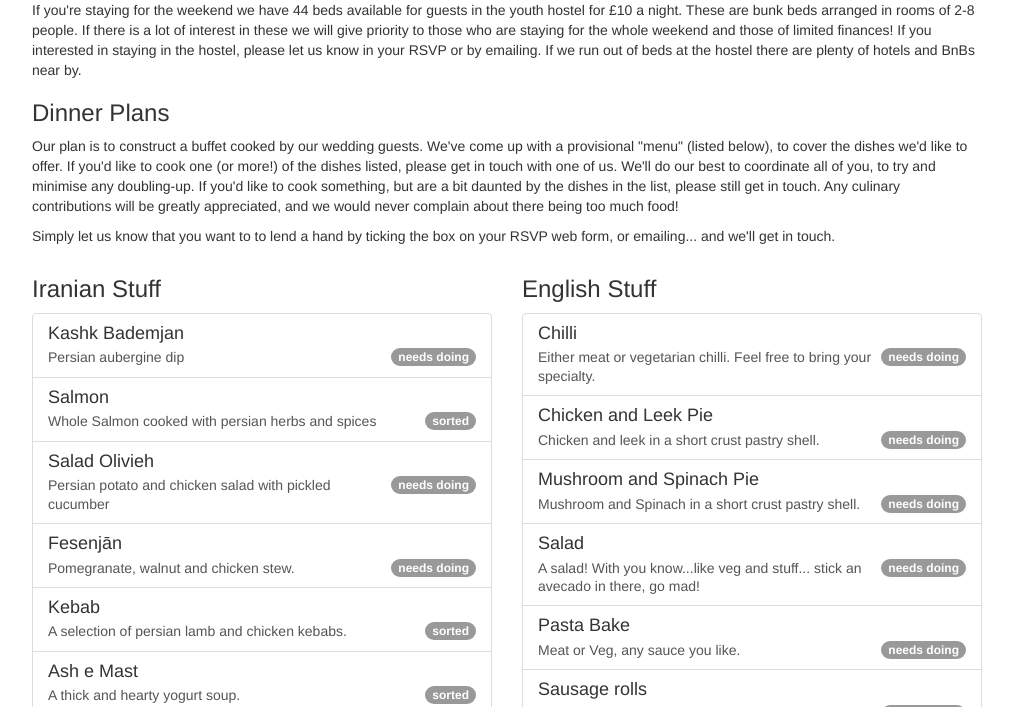
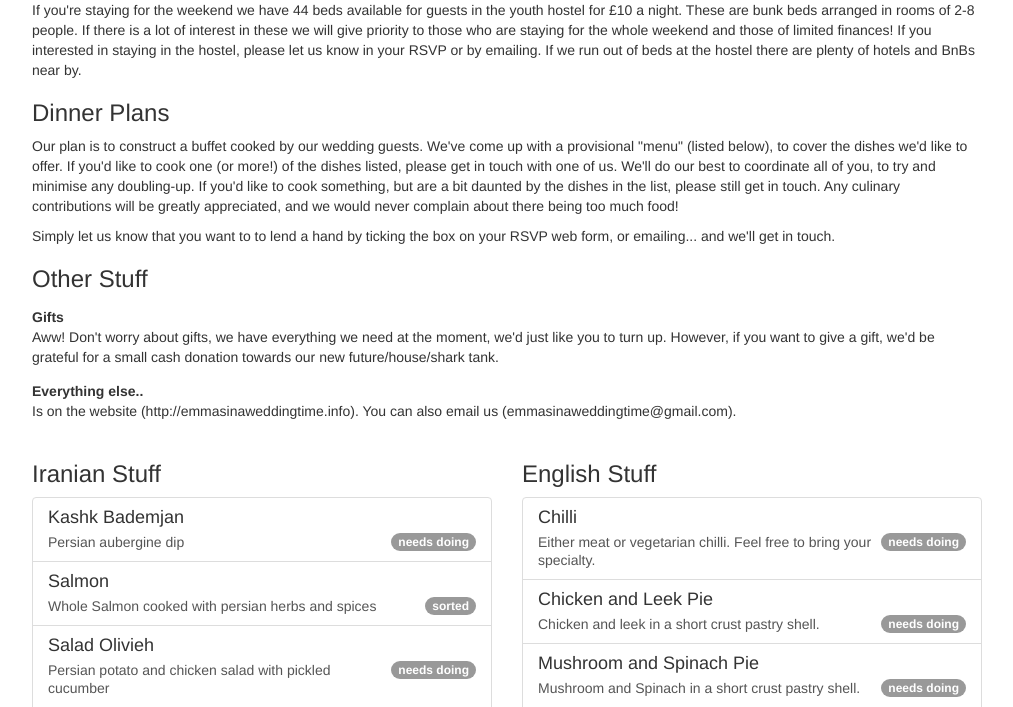
Before and after one commit to sinjax/emmasinaweddingtime, a Flask app: page /note in a window 1280 px wide. Shown: the part 768-1475 px from the top of the page, without its empty margins (148-1161 px from the left). Run offline with Flask 2, Linux system fonts and the light colour scheme; some libraries are stand-ins or nearby versions.

Commit message:
added gifts

```diff
--- a/wedding/templates/invnote.html
+++ b/wedding/templates/invnote.html
@@ -68,6 +68,13 @@
 <p>Our plan is to construct a buffet cooked by our wedding guests. We've come up with a provisional "menu" (listed below), to cover the dishes we'd like to offer. If you'd like to cook one (or more!) of the dishes listed, please get in touch with one of us. We'll do our best to coordinate all of you, to try and minimise any doubling-up. If you'd like to cook something, but are a bit daunted by the dishes in the list, please still get in touch. Any culinary contributions will be greatly appreciated, and we would never complain about there being too much food!</p>
 <p>
 Simply let us know that you want to to lend a hand by ticking the box on your RSVP web form, or emailing... and we'll get in touch.</p>
+<h3>Other Stuff</h3>
+<dl>
+  <dt>Gifts</dt>
+  <dd>Aww! Don't worry about gifts, we have everything we need at the moment, we'd just like you to turn up. However, if you want to give a gift, we'd be grateful for a small cash donation towards our new future/house/shark tank.</dd>
+  <dt>Everything else..</dt>
+  <dd>Is on the website (http://emmasinaweddingtime.info). You can also email us (emmasinaweddingtime@gmail.com).</dd>
+</dl>
             <div class="pagebreak"></div>
             {% include 'menu.html' %}
         </div>
```
